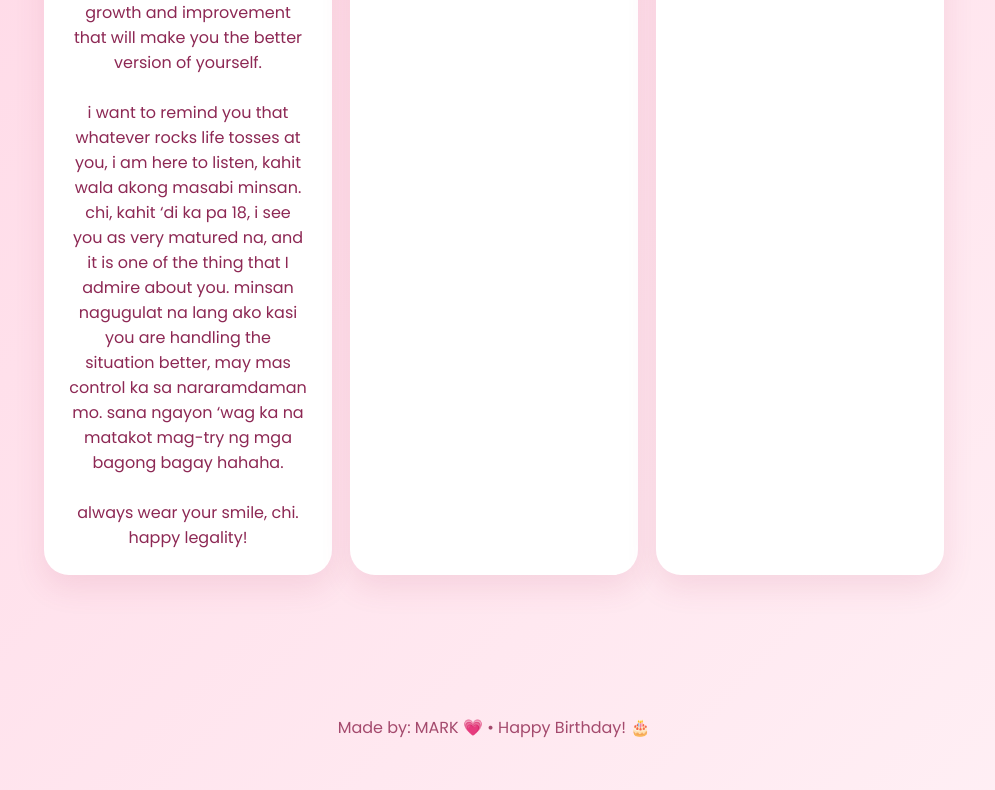
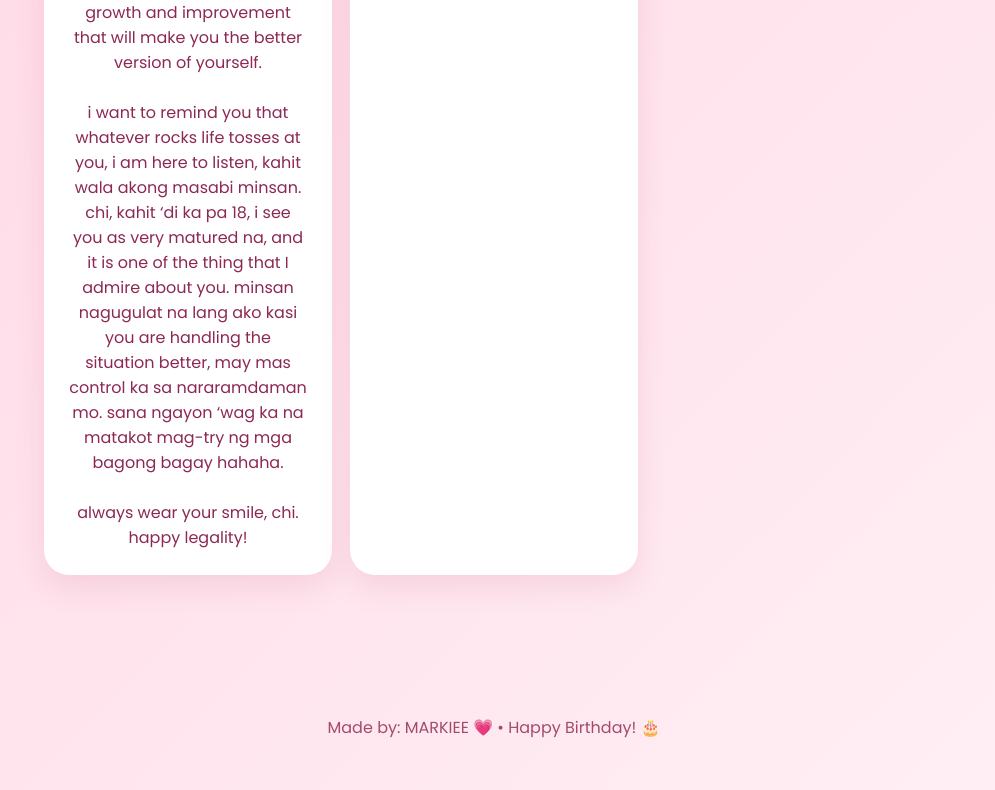
Before and after one commit to sarmientomark936-glitch/Lauraine-s-Birthday, a plain HTML site: page index.html in a window 1280 px wide. Shown: the part 3534-4324 px from the top of the page, without its empty margins (146-1141 px from the left). Drawn offline with Linux system fonts and the light colour scheme.

Commit message:
Update index.html

```diff
--- a/index.html
+++ b/index.html
@@ -199,13 +199,12 @@ Stay the same crazy, funny, and amazing person that you are! More memories, gala
     <div class="wish"><div class="emoji">🌸</div><h3>CIARA</h3><p>happy birthday, chi! <br><br> you are now in legal age and i hope this year brings you endless bliss in every step ahead of you. you are such a blessing to us, so thank you so much for existing – i am beyond grateful to u. as you enter this era, i hope for growth and improvement that will make you the better version of yourself.
 <br> <br> i want to remind you that whatever rocks life tosses at you, i am here to listen, kahit wala akong masabi minsan. chi, kahit ‘di ka pa 18, i see you as very matured na, and it is one of the thing that I admire about you. minsan nagugulat na lang ako kasi you are handling the situation better, may mas control ka sa nararamdaman mo. sana ngayon ‘wag ka na matakot mag-try ng mga bagong bagay hahaha.
 <br><br>always wear your smile, chi. happy legality!</p></div>
-    <div class="wish"><div class="emoji">🙏</div><h3>More Blessings</h3><p>May God continue to guide you and bless every step of your journey.</p></div>
     <div class="wish"><div class="emoji">✨</div><h3>Your Dreams</h3><p>May the dreams in your heart slowly become beautiful realities.</p></div>
   </div>
 </section>
 
 <footer>
-  Made by: MARK 💗 • Happy Birthday! 🎂
+  Made by: MARKIEE 💗 • Happy Birthday! 🎂
 </footer>
 
 <script>
```
